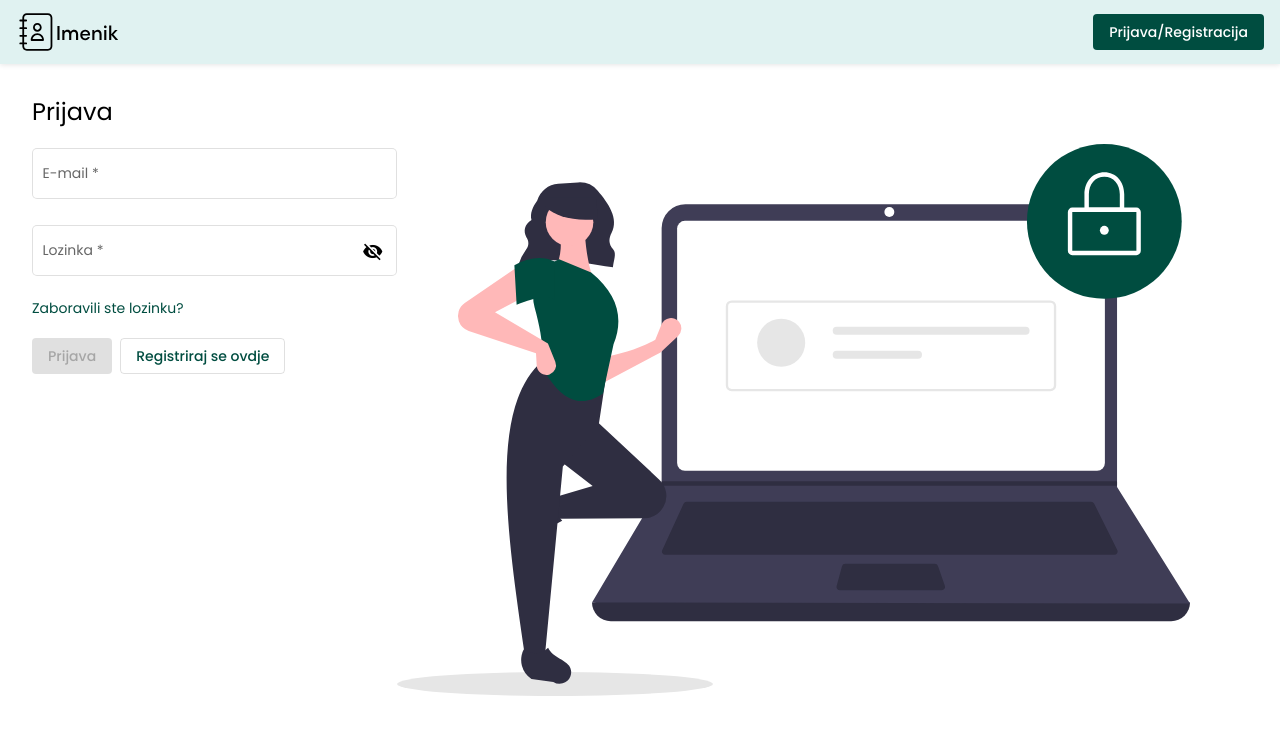
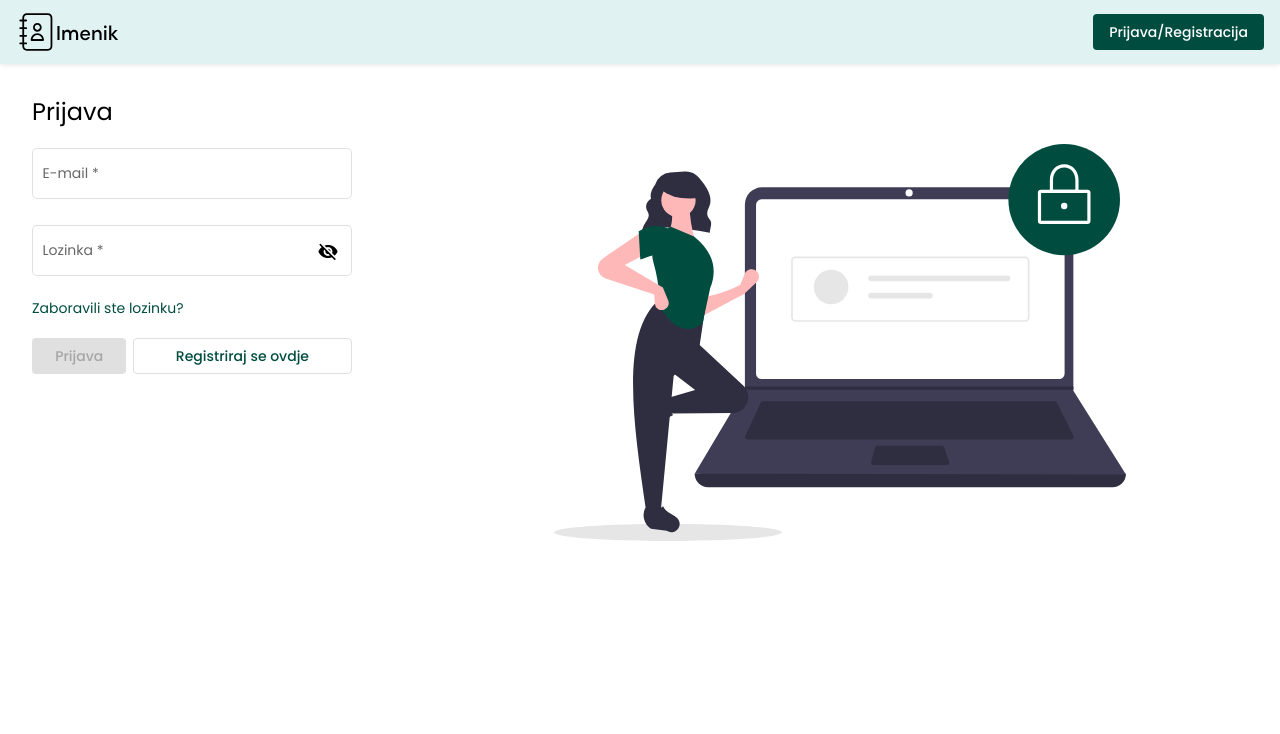
Before and after one commit to MartinaMilli/Imenik-Angular, an Angular app: page /auth in a window 1280 px wide. Shown: the top 734 px of the page. Built offline with nearby package versions, Linux system fonts and the light colour scheme.

Commit message:
Sređeni stilovi za home i auth

```diff
--- a/src/app/app.component.html
+++ b/src/app/app.component.html
@@ -1,2 +1,4 @@
 <app-header></app-header>
-<router-outlet></router-outlet>
+<div class="container">
+    <router-outlet></router-outlet>
+</div>
--- a/src/app/components/auth/auth.component.css
+++ b/src/app/components/auth/auth.component.css
@@ -1,16 +1,22 @@
 /* OBRAZAC ZA PRIJAVU */
-.auth-form {
-    flex-basis: 100%;
+
+.mat-form-field {
+    width: 100%;
 }
+.auth-actions button {
+    width: 100%;
+    margin-top: .5rem;
+}
+
+/* IMAGE */
+img {
+    width: 70%;
+}
+
+/* SPINNER */
 .spinner {
     text-align: center;
     margin: auto;
-}
-form {
-    flex-direction: column;
-}
-img {
-    position: fixed;
 }
 
 .forgotten-password {
@@ -18,34 +24,25 @@ img {
     cursor: pointer;
 }
 
-/* AUTH ACTIONS */
-.auth-actions button{
-    margin-top: .5rem;
-}
-.auth-actions {
-    flex-direction: column;
-}
-
-/* MEDIA QUERIES */
-@media screen and (max-width: 767px){
+@media screen and (min-width: 768px) {
+    .auth-form {
+        flex: 0 1 25rem;
+        text-align: left;
+    }
     .auth-image {
-        display: none ;
+        flex: 1;
+        margin-top: 0;
+        text-align: center;
+    }
+    .mat-form-field {
+        width: 80%;
+    }
+    .auth-actions {
+        width: 80%;
+        justify-content: space-between;
+    }
+    .auth-actions .mat-flat-button {
+        flex-basis: 40%;
+        margin-right: .4rem;
     }
 }
-@media screen and (min-width: 768px) {
-    .auth-form {
-        flex-basis: 30%;
-    }
-    .auth-image {
-        flex-basis: 70% ;
-    }
-}
-
-@media screen and (min-width: 1024px) {
-    .auth-actions {
-        flex-direction: row;
-    }
-    .auth-actions button{
-        margin-right: .5rem;
-    }
-}
--- a/src/app/components/auth/auth.component.html
+++ b/src/app/components/auth/auth.component.html
@@ -1,14 +1,13 @@
-<div class="container">
+<div>
     <h1 *ngIf="loginMode">Prijava</h1>
     <h1 *ngIf="!loginMode">Registracija</h1>
     <div class="spinner" *ngIf="isLoading">
         <mat-spinner color="accent" diameter="40"></mat-spinner>
         <!-- <app-loading-spinner></app-loading-spinner> -->
     </div>
-    <div class="flex" *ngIf="!isLoading" >
+        <div class="flex"  *ngIf="!isLoading" >
             <div class="auth-form">
                 <form
-                class="flex"
                     (ngSubmit)="onSubmit()"
                     [formGroup]="authForm">
                         <mat-form-field appearance="outline" color="accent">
@@ -50,8 +49,10 @@
                         </div>
                 </form>
             </div>
-        <div class="auth-image">
+            <div class="auth-image image">
                 <img src="../../assets/login-bcg.svg">
             </div>
         </div>
+
+
 </div>
--- a/src/app/components/header/header.component.html
+++ b/src/app/components/header/header.component.html
@@ -1,5 +1,5 @@
 <!-- Navigation -->
-<mat-toolbar class="flex" color="primary">
+<mat-toolbar color="primary">
 
     <img *ngIf="!isAuthenticated" routerLink="" src="../../assets/logo.svg">
     <img *ngIf="isAuthenticated" routerLink="my-contacts" src="../../assets/logo.svg">
--- a/src/app/components/home/home.component.css
+++ b/src/app/components/home/home.component.css
@@ -1,47 +1,37 @@
-/* CONTAINER */
-.container {
-    padding: 12rem 6rem;
-    max-height: 150px
+.flex {
+    margin-top: 2rem;
+    align-items: center;
+    padding: 2rem 2rem;
 }
 
+
 /* NASLOV */
-.hero-title {
-    flex-direction: column;
-    justify-content: center;
-    flex-basis: 40%;
-}
-.hero-title a{
-    width: 40%;
-}
-.hero-image {
-    flex-basis: 60%;
-}
 h1 {
     font-size: 2rem;
     font-weight: 500;
 }
+
+.hero-title {
+    text-align: center;
+}
+
+
+/* IMAGE */
 img {
     width: 100%;
 }
 
+.hero-image {
+    margin-top: 1rem;
+}
 
-/* MEDIA QUERIES */
-@media screen and (max-width: 426px){
-    .container {
-        flex-direction: column;
-        padding: 12rem 2rem;
-    }
+@media screen and (min-width: 768px) {
     .hero-title {
-        align-items: center;
-        text-align: center;
+        flex: 0 1 25rem;
+        text-align: left;
     }
     .hero-image {
-        margin-top: 1rem;
+        flex: 1;
+        margin-top: 0;
     }
 }
-
-@media screen and (min-width: 1024px){
-    .hero-title a{
-        width: 30%;
-    }
-}
--- a/src/app/components/home/home.component.html
+++ b/src/app/components/home/home.component.html
@@ -1,8 +1,8 @@
-<div class="container flex">
-    <div class="hero-title flex">
+<div class="flex">
+    <div class="hero-title">
         <h1>Imenik</h1>
         <h2>Svi vaši kontakti na jednom mjestu!</h2>
-        <a routerLink="/auth" mat-flat-button color="accent">Krenite!</a>
+        <a routerLink="/auth" mat-flat-button class="btn-accent" color="accent">Krenite!</a>
     </div>
     <div class="hero-image">
         <img src="../../assets/homepage-img.svg">
--- a/src/styles.css
+++ b/src/styles.css
@@ -13,21 +13,20 @@ h1 {
     font-weight: 500;
 }
 
-.flex {
-    display: flex;
+.active {
+    background-color: #ecf7f6;
 }
 
-.spinner {
-    text-align: center;
-    margin-top: 3rem;
+/* CONTAINERS */
+.container {
+    padding: 2rem 2rem;
 }
 
-.mat-progress-spinner {
-    display: inline-block!important;
-}
-
-.active {
-    background-color: #ecf7f6;
+@media screen and (min-width: 768px) {
+    .flex {
+        display: flex;
+        justify-content: space-evenly;
+    }
 }
 
 
@@ -35,35 +34,28 @@ h1 {
 .btn-primary:hover {
     background-color: #ecf7f6;
 }
-
 .btn-accent:hover {
     background-color: #01584a;
     color: #ecf7f6;
 }
 
+.spinner {
+    text-align: center;
 
-/* CONTAINER */
-.container {
-    padding: 2rem 2rem;
+}
+.mat-progress-spinner {
+    margin-top: 10rem;
+    display: inline-block!important;
 }
 
-
-/* DIALOG */
+.mat-dialog-actions {
+    justify-content: center;
+}
 .custom-modalbox mat-dialog-container {
         padding: 2rem;
         text-align: center;
         color: red;
 }
-
-
-.mat-dialog-actions {
-    justify-content: center;
-}
-
-app-loading-spinner {
-    text-align: center;
-}
-
 
 /*  MEDIA QUERIES  */
 @media screen and (max-width: 767px) {
@@ -71,9 +63,3 @@ app-loading-spinner {
         display: none;
     }
 }
-
-/* @media screen and (min-width: 768px) {
-    body {
-        overflow-y: overlay;
-    }
-} */
```
Lines whose indentation alone changed are shown as unchanged.
